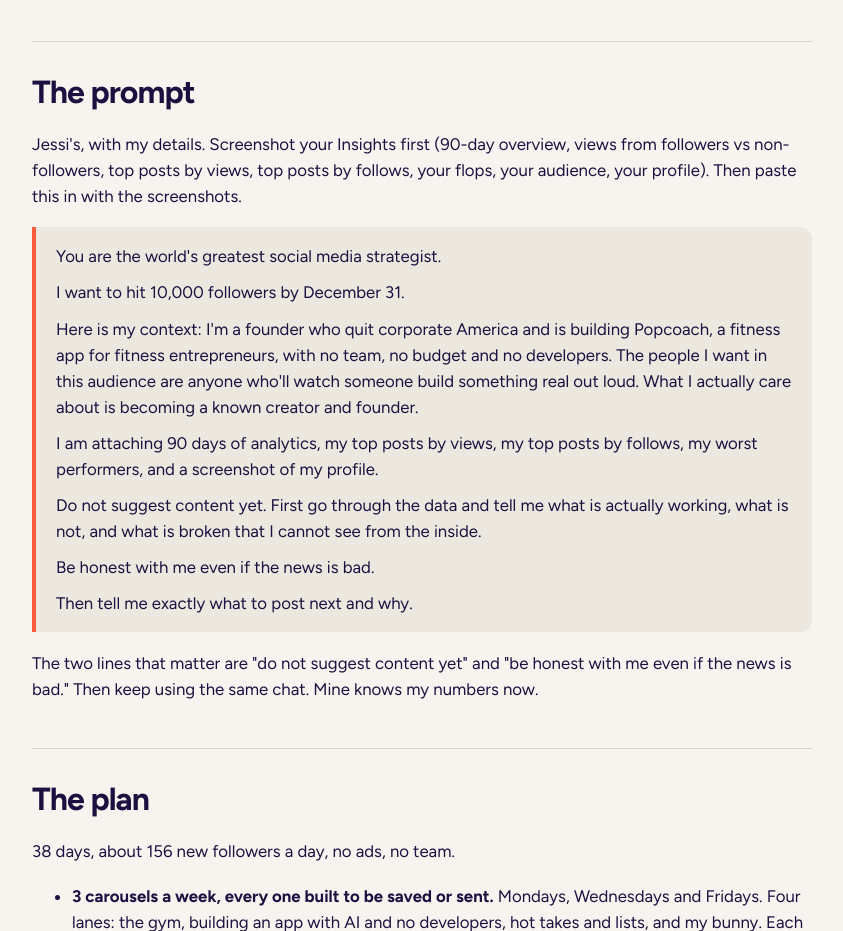
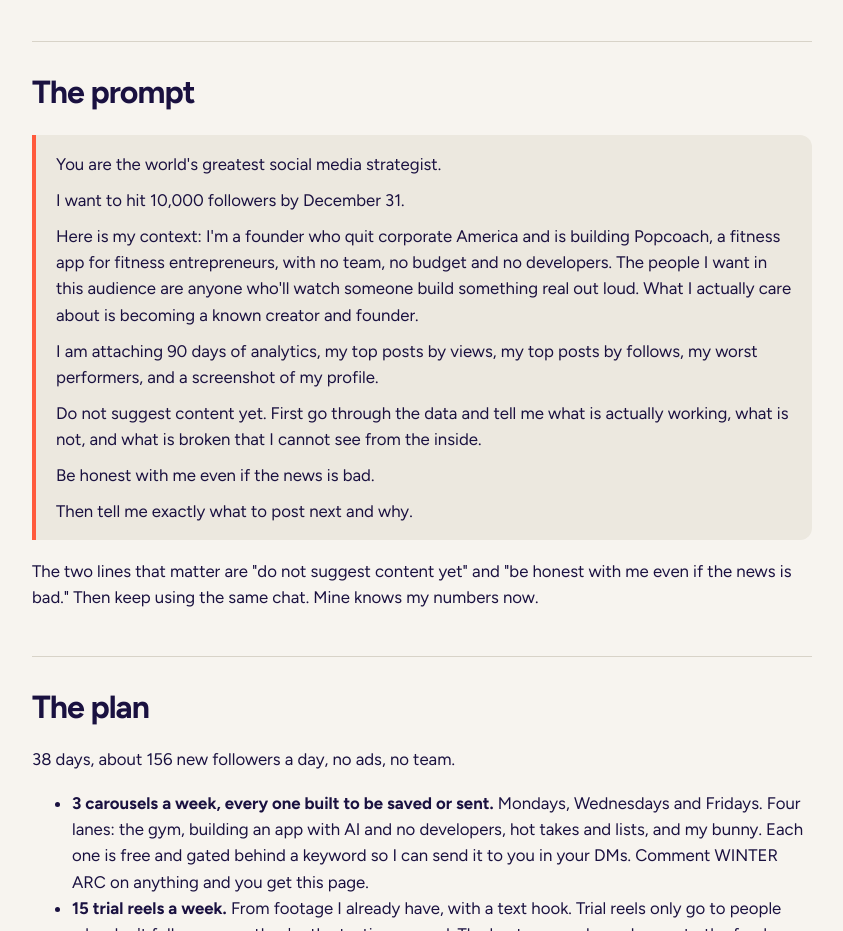
Before and after one commit to popcoachhq/mitchellgeezil.com, a plain HTML site: page 10k/index.html in a window 1280 px wide. Shown: the part 2120-3051 px from the top of the page, without its empty margins (218-1061 px from the left). Drawn offline with Linux system fonts and the light colour scheme.

Commit message:
10k page: drop the prompt intro line
Co-Authored-By: Claude Fable 5.1 <noreply@anthropic.com>

```diff
--- a/10k/index.html
+++ b/10k/index.html
@@ -62,7 +62,6 @@
 <p>I gave Claude 90 days of my Instagram analytics and told it not to suggest anything until it had told me what was actually broken. Here's what came back.</p>
 <ol><li><strong>Reach was never the problem.</strong> 1,969,197 views in 90 days from about 797,000 different people, 78% of them people who don't follow me. 1,489,678 of those views were reels.</li><li><strong>1 in 1,000.</strong> Net new followers in those 90 days: +1,792, from almost 2 million views. My three biggest reels ever (286K, 261K and 212K views) got 288, 391 and 211 follows: 1 to 1.5 per 1,000 views.</li><li><strong>The reels where I'm actually me convert 5x better.</strong> The viral sketches get shared 6,000 times and convert at 1 per 1,000. The reels where I'm a specific person convert far better on a fraction of the views: "douse yourself with chemicals before leaving the house" got 275 follows from 58,840 views (4.7 per 1,000), "home belongs to bunny" 59 from 26,252 (2.2 per 1,000). The jokes spread. The person converts.</li><li><strong>Every carousel I posted was a photo dump.</strong> Nine carousels in 90 days, seven of them with zero or one new follower. None of them gave anyone a reason to save it, send it, or follow. The one that worked was a Thanksgiving pilates flyer: 18,359 views, 4,045 shares, 1,825 profile visits, 38 follows. I've never once posted the kind of carousel that actually converts.</li><li><strong>The profile leaks.</strong> 48,194 people visited my profile in 90 days. If 1 in 8 had followed, I'd be past 10K already. They arrive from a joke and land on a bio written for fitness coaches.</li></ol>
 <h2 id="the-prompt">The prompt</h2>
-<p>Jessi's, with my details. Screenshot your Insights first (90-day overview, views from followers vs non-followers, top posts by views, top posts by follows, your flops, your audience, your profile). Then paste this in with the screenshots.</p>
 <blockquote><p>You are the world's greatest social media strategist.</p><p>I want to hit 10,000 followers by December 31.</p><p>Here is my context: I'm a founder who quit corporate America and is building Popcoach, a fitness app for fitness entrepreneurs, with no team, no budget and no developers. The people I want in this audience are anyone who'll watch someone build something real out loud. What I actually care about is becoming a known creator and founder.</p><p>I am attaching 90 days of analytics, my top posts by views, my top posts by follows, my worst performers, and a screenshot of my profile.</p><p>Do not suggest content yet. First go through the data and tell me what is actually working, what is not, and what is broken that I cannot see from the inside.</p><p>Be honest with me even if the news is bad.</p><p>Then tell me exactly what to post next and why.</p></blockquote>
 <p>The two lines that matter are "do not suggest content yet" and "be honest with me even if the news is bad." Then keep using the same chat. Mine knows my numbers now.</p>
 <h2 id="the-plan">The plan</h2>
```
Also changed, not shown: 3 other files.
